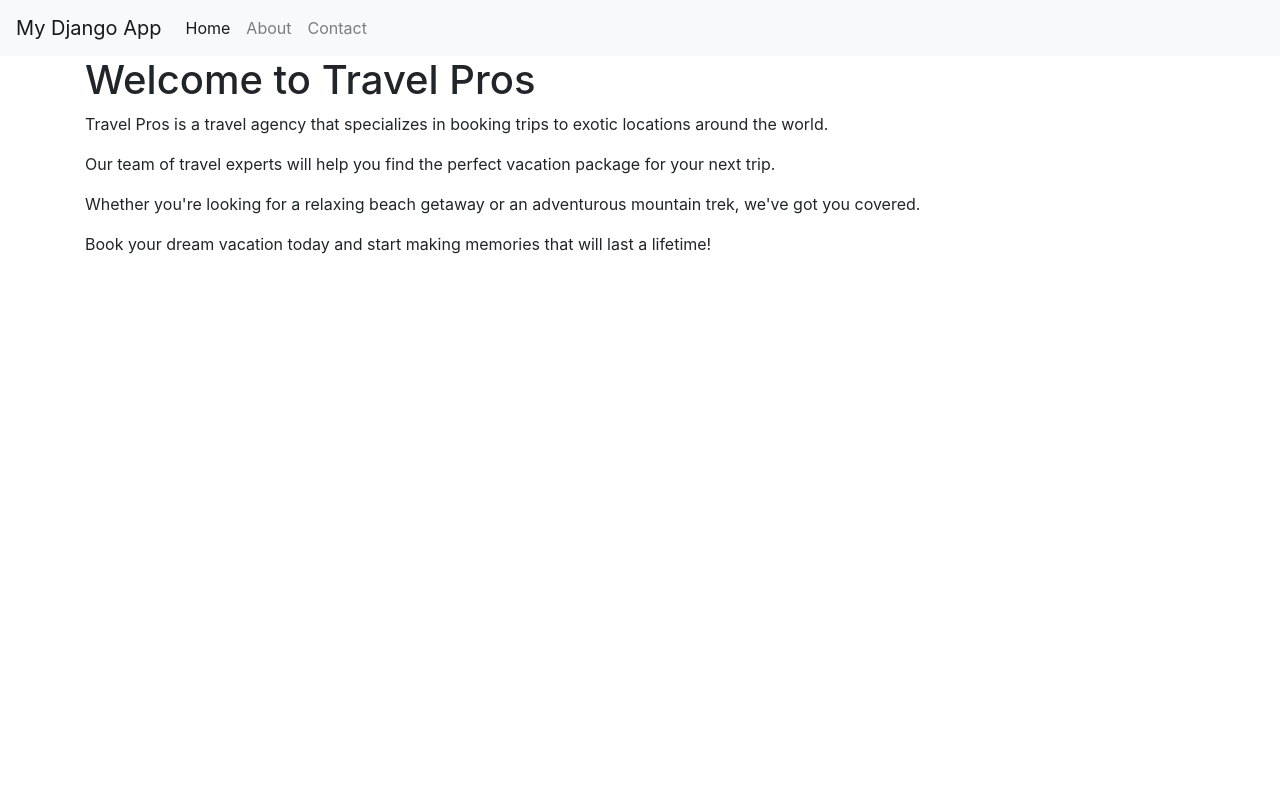
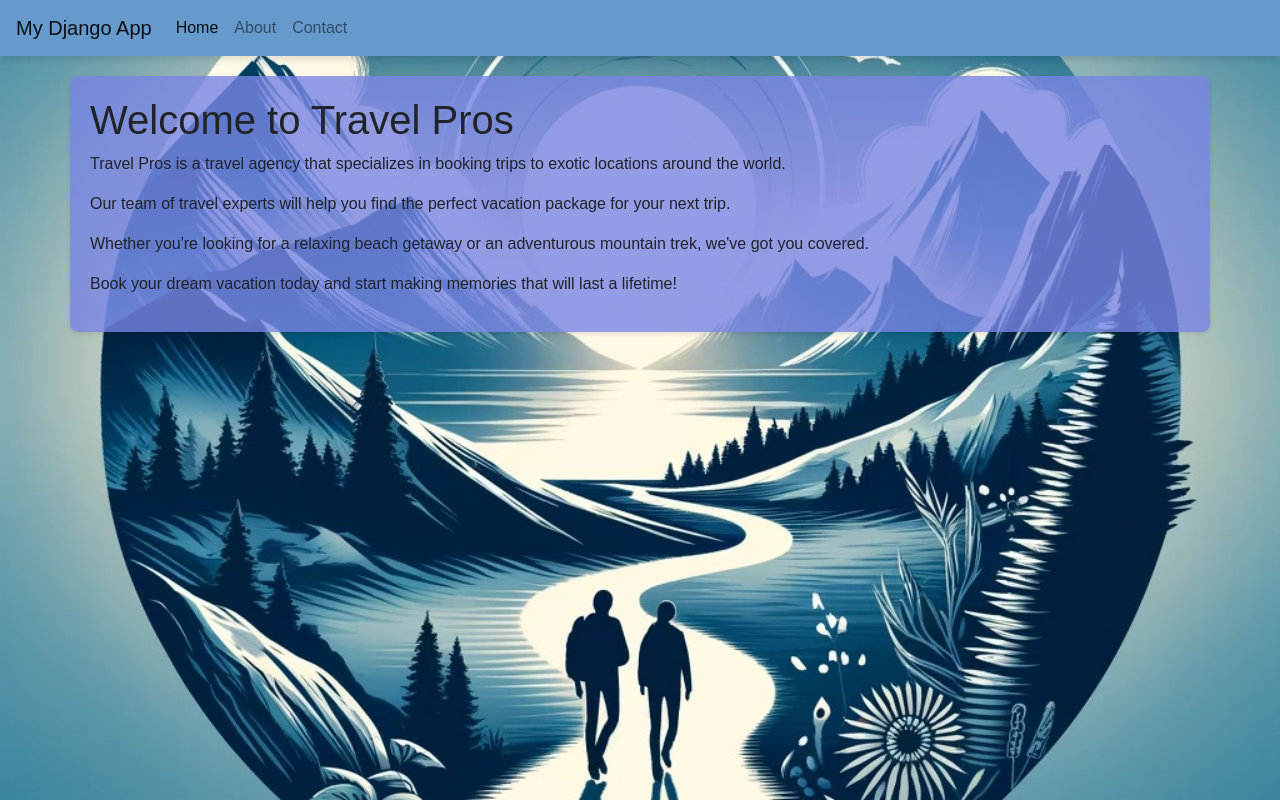
Before and after one commit to SpaceMercury/SatTeam, a Django app: page / in a window 1280 px wide. Run offline with Django 4.2, Linux system fonts and the light colour scheme; some libraries are stand-ins or nearby versions.

Commit message:
modified:   mysite/mysite/settings.py 	new file:   mysite/static/image.png 	modified:   mysite/travelPros/templates/base.html

```diff
--- a/mysite/mysite/settings.py
+++ b/mysite/mysite/settings.py
@@ -111,7 +111,7 @@ USE_TZ = True
 # Static files (CSS, JavaScript, Images)
 # https://docs.djangoproject.com/en/4.2/howto/static-files/
 
-STATIC_URL = "static/"
+STATIC_URL = "/static/"
 
 # Default primary key field type
 # https://docs.djangoproject.com/en/4.2/ref/settings/#default-auto-field
--- a/mysite/travelPros/templates/base.html
+++ b/mysite/travelPros/templates/base.html
@@ -4,24 +4,58 @@
     <meta charset="UTF-8" />
     <meta name="viewport" content="width=device-width, initial-scale=1.0" />
     <title>{% block title %} Django App {% endblock %}</title>
-    <link
-      rel="stylesheet"
-      href="https://stackpath.bootstrapcdn.com/bootstrap/4.3.1/css/bootstrap.min.css"
-      rel="stylesheet"
-    />
+    <link rel="stylesheet" href="https://stackpath.bootstrapcdn.com/bootstrap/4.3.1/css/bootstrap.min.css">
+    {% load static %}
+    <style>
+        body, html {
+            height: 100%;
+            margin: 0;
+            font-family: Arial, sans-serif;
+        }
+        .bg {
+            /* The image used */
+
+            background-image: url('{% static "image.png" %}');
+
+            /* Full height */
+            height: 100%;
+
+            /* Background image is centered and scaled to cover */
+            background-position: center;
+            background-repeat: no-repeat;
+            background-size: cover;
+
+            /* Create an effect of a slightly faded image */
+            opacity: 0.5;
+            transition: opacity 0.5s;
+        }
+        .bg:hover {
+            opacity: 1; /* Image less faded on hover */
+        }
+        .navbar {
+            background-color: #6699CC; /* Updated to blue shade */
+            box-shadow: 0 4px 6px rgba(0, 0, 0, 0.1);
+        }
+        .nav-link {
+            color: #7762f1; /* White text for better contrast */
+        }
+        .nav-link:hover {
+            color: #589ee4; /* Lighter blue on hover */
+        }
+        .container {
+            padding: 20px;
+            background-color: rgba(120, 133, 228, 0.8); /* Semi-transparent white */
+            border-radius: 8px;
+            box-shadow: 0 2px 4px rgba(0, 0, 0, 0.1);
+            margin-top: 20px;
+        }
+    </style>
 </head>
 <body>
-    <nav class="navbar navbar-expand-lg navbar-light bg-light">
+    <div class="bg">
+        <nav class="navbar navbar-expand-lg navbar-light">
             <a class="navbar-brand" href="#">My Django App</a>
-      <button
-        class="navbar-toggler"
-        type="button"
-        data-toggle="collapse"
-        data-target="#navbarNav"
-        aria-controls="navbarNav"
-        aria-expanded="false"
-        aria-label="Toggle navigation"
-      >
+            <button class="navbar-toggler" type="button" data-toggle="collapse" data-target="#navbarNav" aria-controls="navbarNav" aria-expanded="false" aria-label="Toggle navigation">
                 <span class="navbar-toggler-icon"></span>
             </button>
             <div class="collapse navbar-collapse" id="navbarNav">
@@ -38,7 +72,12 @@
                 </ul>
             </div>
         </nav>
-    <div class="container">{% block content %} {% endblock %}</div>
+        <div class="container">
+            {% block content %}
+            <!-- Content goes here -->
+            {% endblock %}
+        </div>
+    </div>
     <script src="https://code.jquery.com/jquery-3.3.1.slim.min.js"></script>
     <script src="https://stackpath.bootstrapcdn.com/bootstrap/4.3.1/js/bootstrap.bundle.min.js"></script>
 </body>
```
Also changed, not shown: mysite/static/image.png (added). Lines whose indentation alone changed are shown as unchanged.
